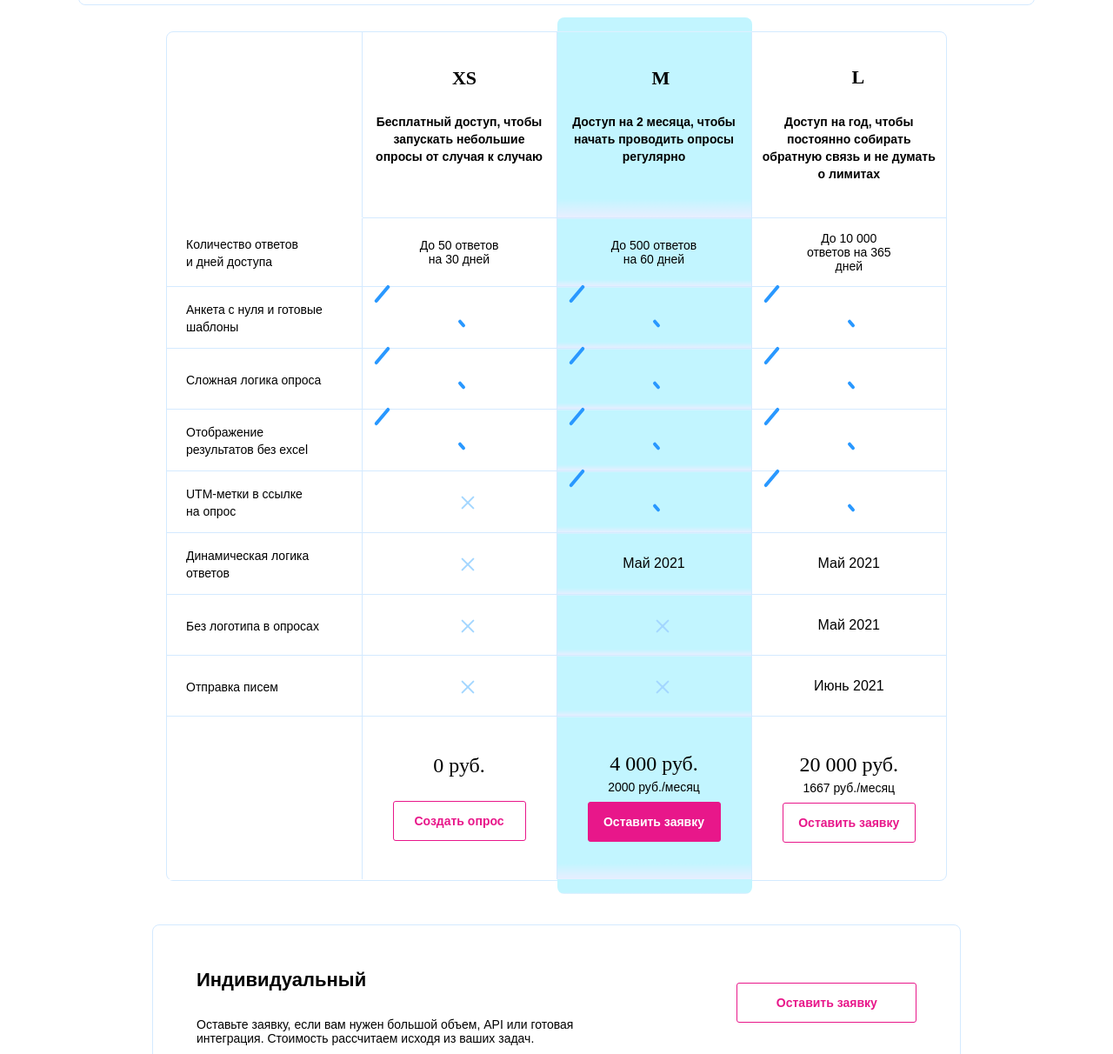
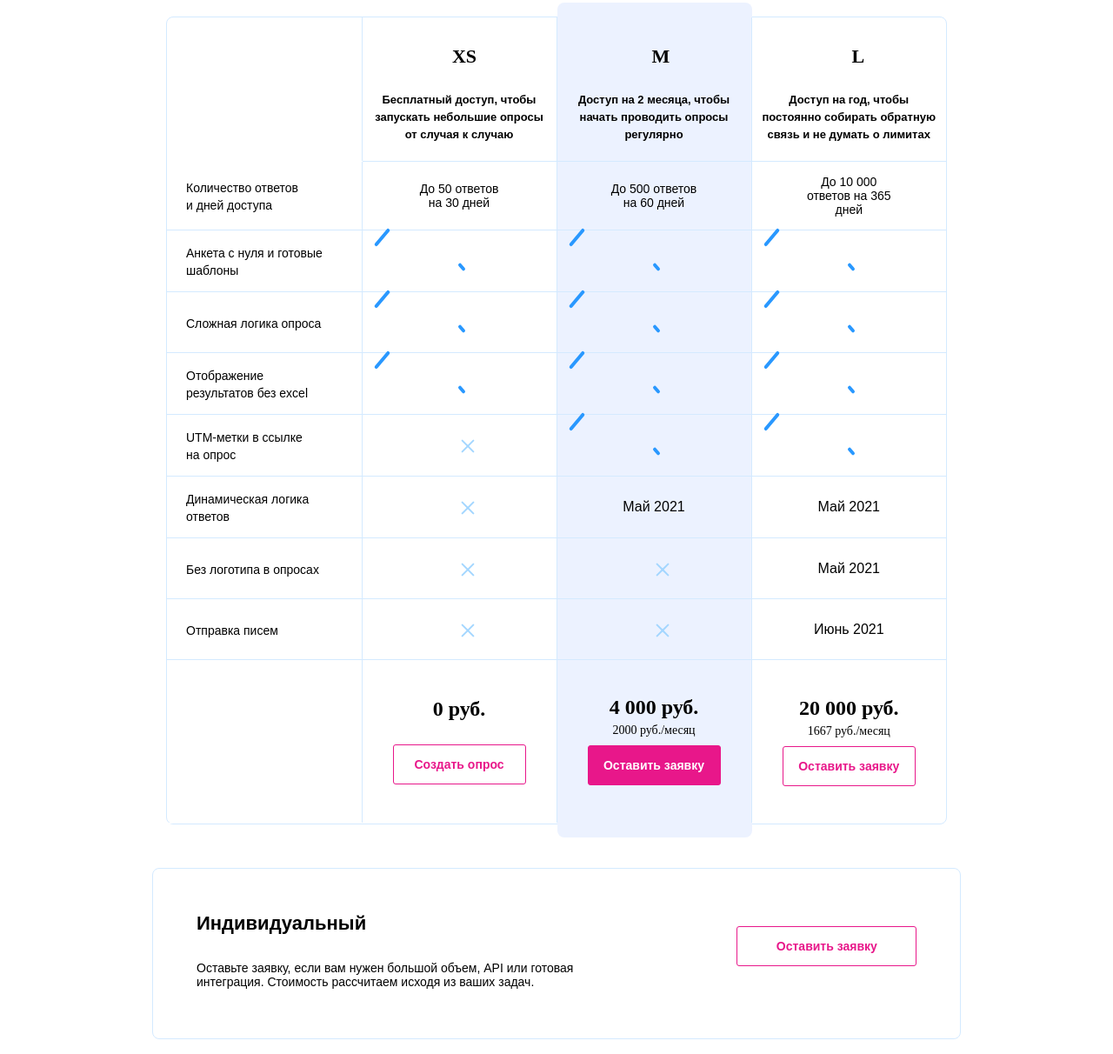
Before and after one commit to Yar56/test-task-37b, a website: page src/index.html in a window 1280 px wide. Shown: the part 1189-2401 px from the top of the page at 87% size. Drawn offline with nearby package versions, Linux system fonts and the light colour scheme; files that its build step writes are made by us from their sources; a web font is replaced by a local one.

Commit message:
finish fix

```diff
--- a/src/sass/style.sass
+++ b/src/sass/style.sass
@@ -156,7 +156,7 @@ body
         &_l
           padding-left: 21px
           @media ( min-width: 1020px)
-            margin-top: 17px
+            // margin-top: 17px
           &::before
             background: $main-color
       &__descr
@@ -248,8 +248,7 @@ body
               position: absolute
               width: 224px
               height: 17px
-              background: #F9FBFF
-              background: linear-gradient(180deg, rgba(194,245,255,1) 90%, rgba(232,238,255,1) 100%)
+              background: #ECF2FF
               bottom: -17px
               left: 0
               right: 0
@@ -266,6 +265,7 @@ body
       height: 188px
       .price
         &__total
+          font-weight: 700
           font-family: 'ProximaNovaCond'
           font-size: 24px
           line-height: 22px
@@ -273,6 +273,8 @@ body
           &_xs
             margin-bottom: 30px
         &__monthly
+          font-weight: 400
+          font-family: 'ProximaNovaCond'
           font-size: 14px
           line-height: 22px
           margin-bottom: 6px
@@ -291,8 +293,7 @@ body
             height: 17px
             border-top-right-radius: 8px
             border-top-left-radius: 8px
-            background: #F9FBFF
-            background: linear-gradient(180deg, rgba(194,245,255,1) 90%, rgba(232,238,255,1) 100%)
+            background: #ECF2FF
       &:nth-child(2)
         td
           width: 224px
@@ -305,8 +306,7 @@ body
         font-size: 14px
         line-height: 20px
       &:nth-child(3)
-        background: #F9FBFF
-        background: linear-gradient(180deg, rgba(194,245,255,1) 90%, rgba(232,238,255,1) 100%)
+        background: #ECF2FF
     .check
       position: relative
       @include check
@@ -320,7 +320,7 @@ body
       &__title
         grid-template-columns: 100% !important
         grid-template-rows: 1fr 1fr
-        margin: 12px 10px 39px 10px !important
+        margin: 24px 10px 19px 10px !important
         justify-items: center !important
       &__logo
         font-size: 22px !important
@@ -328,7 +328,7 @@ body
           background: none !important
       &__descr
         text-align: center
-        font-size: 14px !important
+        font-size: 13px !important
     td
       min-width: 200px
       max-width: 230px
```
